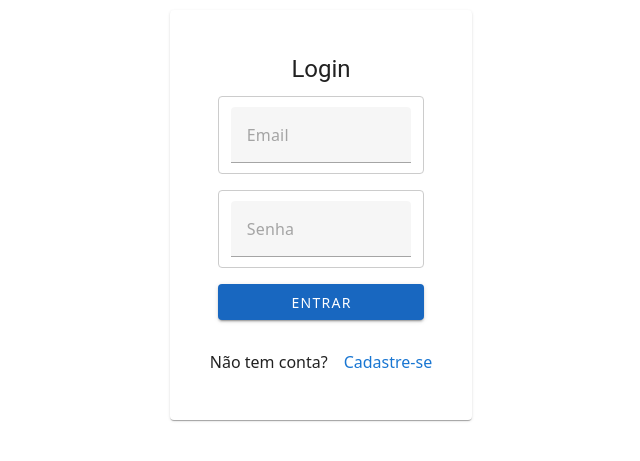
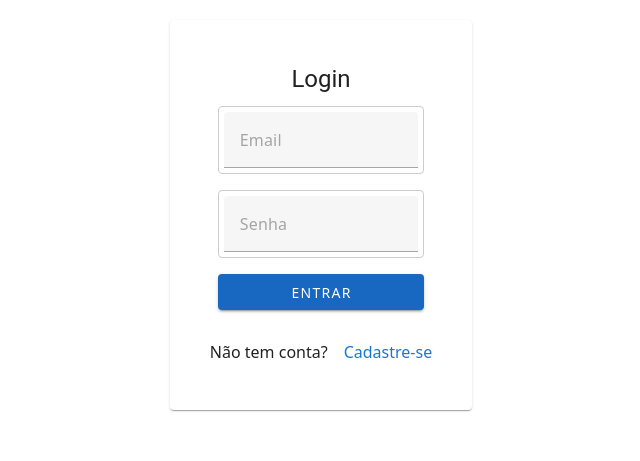
Before and after one commit to pedrohassen/gerenciamento_alunos_front, a Vue app: page /login in a window 1280 px wide. Shown: the part 185-646 px from the top of the page, without its empty margins (319-959 px from the left). Built offline with nearby package versions, Linux system fonts and the light colour scheme.

Commit message:
refactor: ajustes na estilização do átomo input

```diff
--- a/src/components/atomicDesign/atom/AtomoInput.vue
+++ b/src/components/atomicDesign/atom/AtomoInput.vue
@@ -6,9 +6,8 @@
     class="classic-input"
     @input="onInput"
     :rules="rules"
-    outlined
-    dense
     hide-details="auto"
+    style="width: 100%;"
   ></v-text-field>
 </template>
 
@@ -52,10 +51,10 @@ export default defineComponent({
 <style scoped>
 .classic-input {
   width: 100%;
-  padding: 10px 12px;
+  padding: 5px 5px;
   border: 1px solid #ccc;
   border-radius: 4px;
-  font-size: 14px;
+  font-size: 16px;
   outline: none;
   background-color: #fff;
   box-sizing: border-box;
@@ -70,4 +69,13 @@ export default defineComponent({
 .classic-input-error {
   border-color: #f44336;
 }
+
+.classic-input ::v-deep(.v-input__slot) {
+  width: 100% !important;
+}
+
+.classic-input ::v-deep(input) {
+  width: 100% !important;
+}
+
 </style>
```
